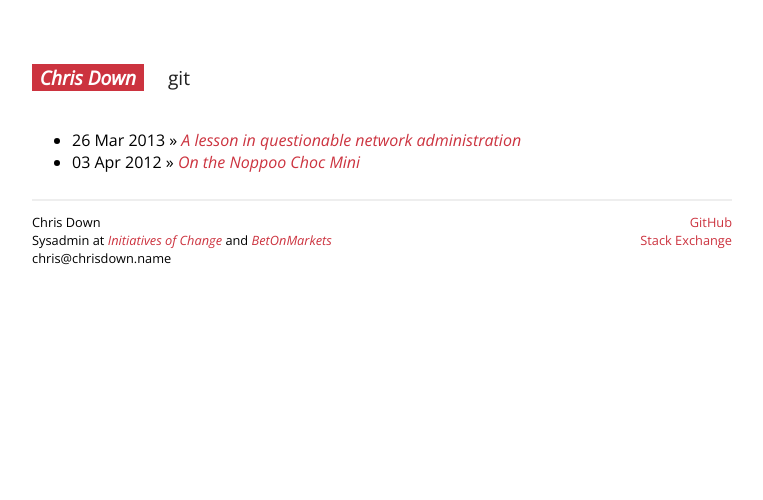
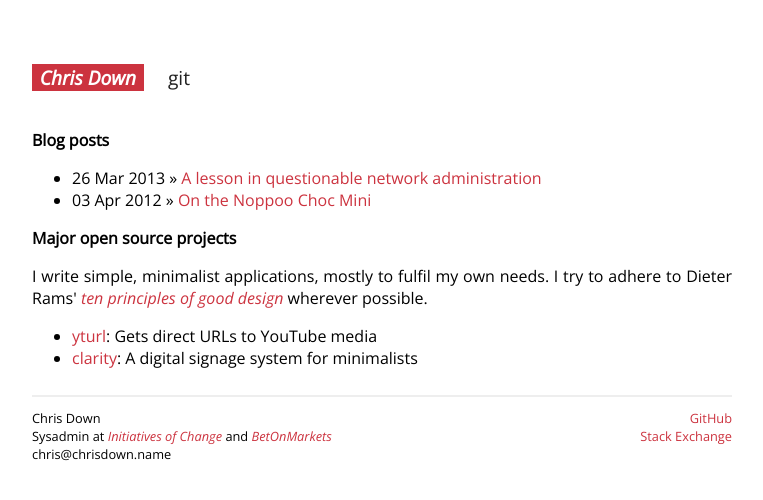
Before and after one commit to cdown/chrisdown.name, a Jekyll site: the page built from index.html, in a window 1280 px wide. Shown: the top 500 px of the page, without its empty margins (258-1021 px from the left). Built offline with Jekyll 4.4.1, drawn with Linux system fonts in a browser that asks for light colours.

Commit message:
Add projects to index

```diff
--- a/_config.yml
+++ b/_config.yml
@@ -20,3 +20,11 @@ footer:
         GitHub: "https://github.com/cdown/",
         "Stack Exchange": "http://stackexchange.com/users/912213/chris-down?tab=accounts"
     }
+
+projects:
+    - name: yturl
+      url: "http://git.chrisdown.name/cgit/yturl"
+      description: Gets direct URLs to YouTube media
+    - name: clarity
+      url: "http://git.illco.de/cgit/clarity"
+      description: A digital signage system for minimalists
--- a/css/style.css
+++ b/css/style.css
@@ -12,6 +12,10 @@ a {
     color: #CC333F;
     text-decoration: none;
     font-style: italic;
+}
+
+a.contextless {
+    font-style: normal;
 }
 
 a:hover {
--- a/index.html
+++ b/index.html
@@ -3,8 +3,18 @@ layout: default
 title: Chris Down
 ---
 
+<h1>Blog posts</h1>
 <ul>
-{% for post in site.posts %}
-  <li>{{ post.date | date_to_string }} &raquo; <a href="{{ post.url }}">{{ post.title }}</a></li>
-{% endfor %}
+    {% for post in site.posts %}
+        <li><span>{{ post.date | date_to_string }}</span> &raquo; <a class="contextless" href="{{ post.url }}">{{ post.title }}</a></li>
+    {% endfor %}
 </ul>
+
+<h1>Major open source projects</h1>
+<p>I write simple, minimalist applications, mostly to fulfil my own needs. I try to adhere to Dieter Rams' <a href="http://en.wikipedia.org/wiki/Dieter_Rams#Rams.27s_ten_principles_of_.22good_design.22">ten principles of good design</a> wherever possible.</p>
+
+<ul>
+    {% for project in site.projects %}
+        <li><a class="contextless" href="{{ project.url }}">{{ project.name }}</a>: {{ project.description }}</li>
+    {% endfor %}
+</ul>
```
